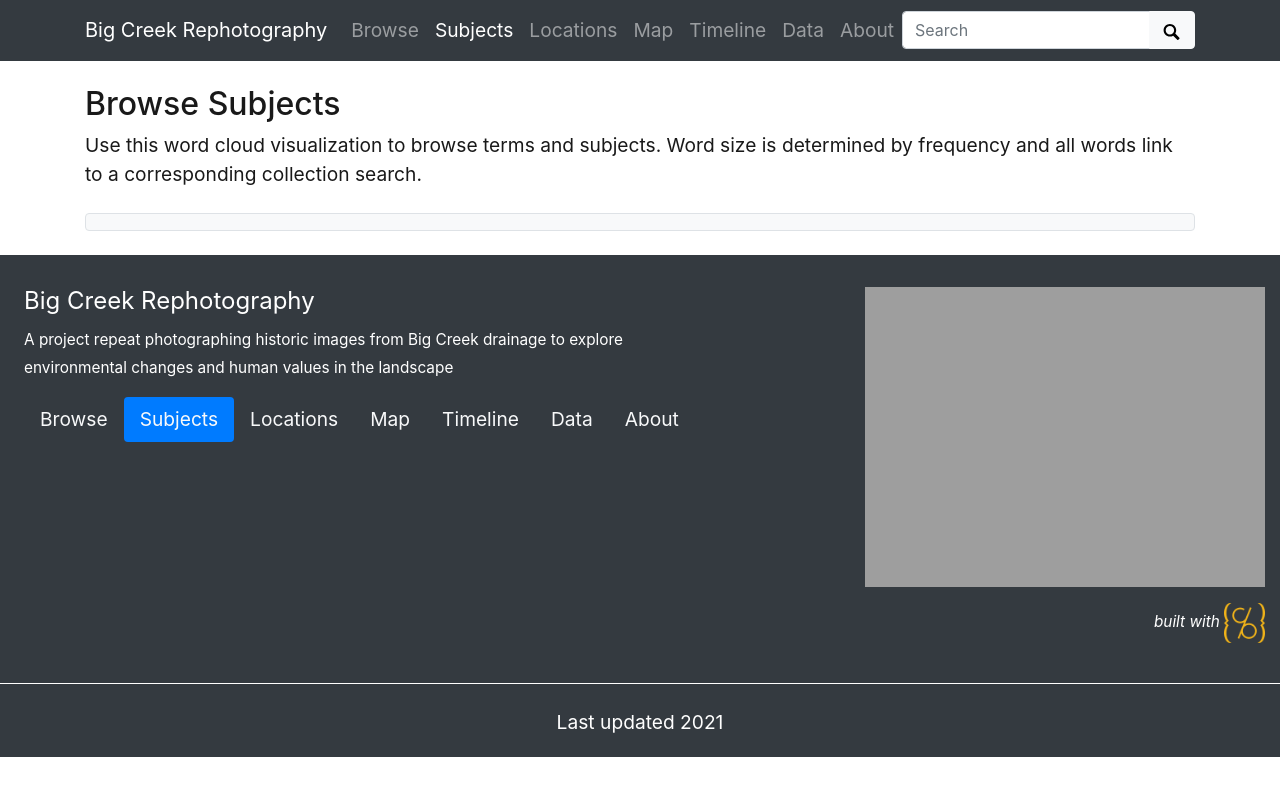
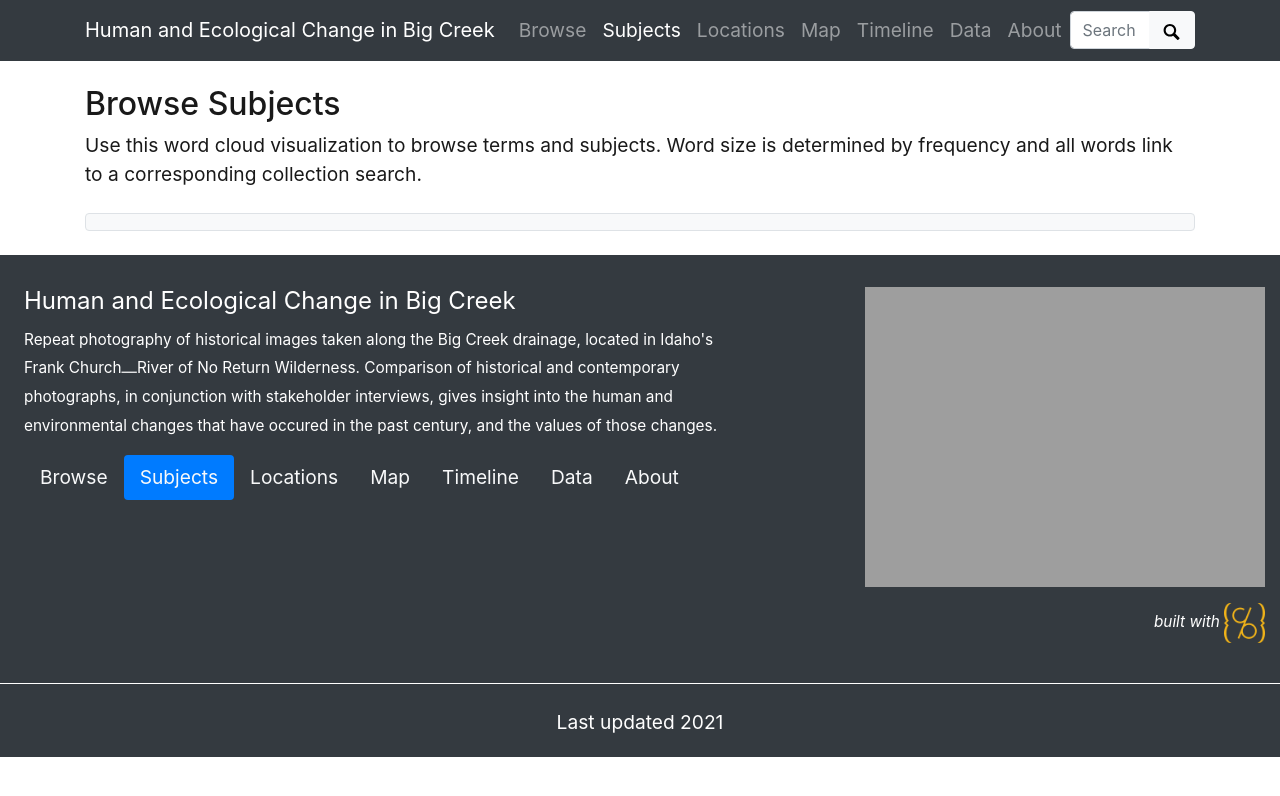
Before and after one commit to thecdil/big-creek-rephotography, a Jekyll site: the page built from pages/subjects.md, in a window 1280 px wide. Shown: the top 796 px of the page. Built offline with Jekyll 4.4.1, drawn with Linux system fonts in a browser that asks for light colours.

Commit message:
config values update

```diff
--- a/_config.yml
+++ b/_config.yml
@@ -18,16 +18,16 @@ source-code: https://github.com/thecdil/big-creek-rephotography
 # SITE SETTINGS
 #
 # title of site appears in banner
-title: Big Creek Rephotography
+title: Human and Ecological Change in Big Creek
 # tagline, a short phrase that will appear throughout the site in the top banner
-tagline: FCRNRW repeat photography project
+tagline: A repeat photography project in Idaho's Frank Church⎼River of No Return Wilderness
 # description appears in meta tags and other locations
 # this description might appear in search result lists, keep around 160 characters max
-description: "A project repeat photographing historic images from Big Creek drainage to explore environmental changes and human values in the landscape"
+description: "Repeat photography of historical images taken along the Big Creek drainage, located in Idaho's Frank Church⎼River of No Return Wilderness. Comparison of historical and contemporary photographs, in conjunction with stakeholder interviews, gives insight into the human and environmental changes that have occured in the past century, and the values of those changes."
 # keywords, a short list of subjects describing the collection, separated by semicolon, to appear in rich markup
-keywords: idaho;history;inland northwest
+keywords: idaho;Frank Church⎼River of No Return Wilderness;ecological change; repeat photography
 # creator of the digital collection, to appear in meta tags; we typically use our GitHub usernames but feel free to just use your name
-author: CollectionBuilder
+author: evanwill
 # Organization branding
 organization-name: "Digital Initiatives, University of Idaho Library"
 organization-link: https://www.lib.uidaho.edu/digital/
```
